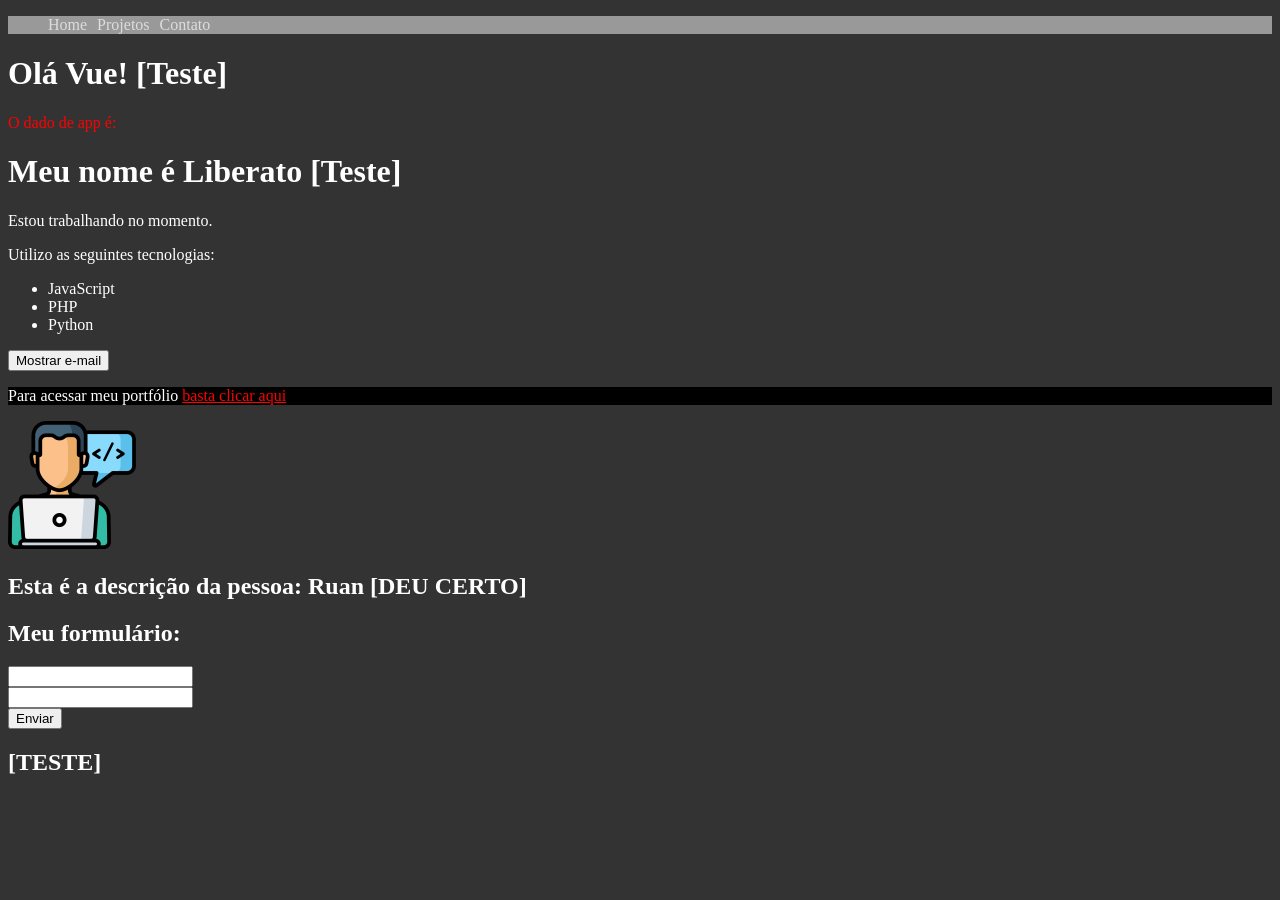
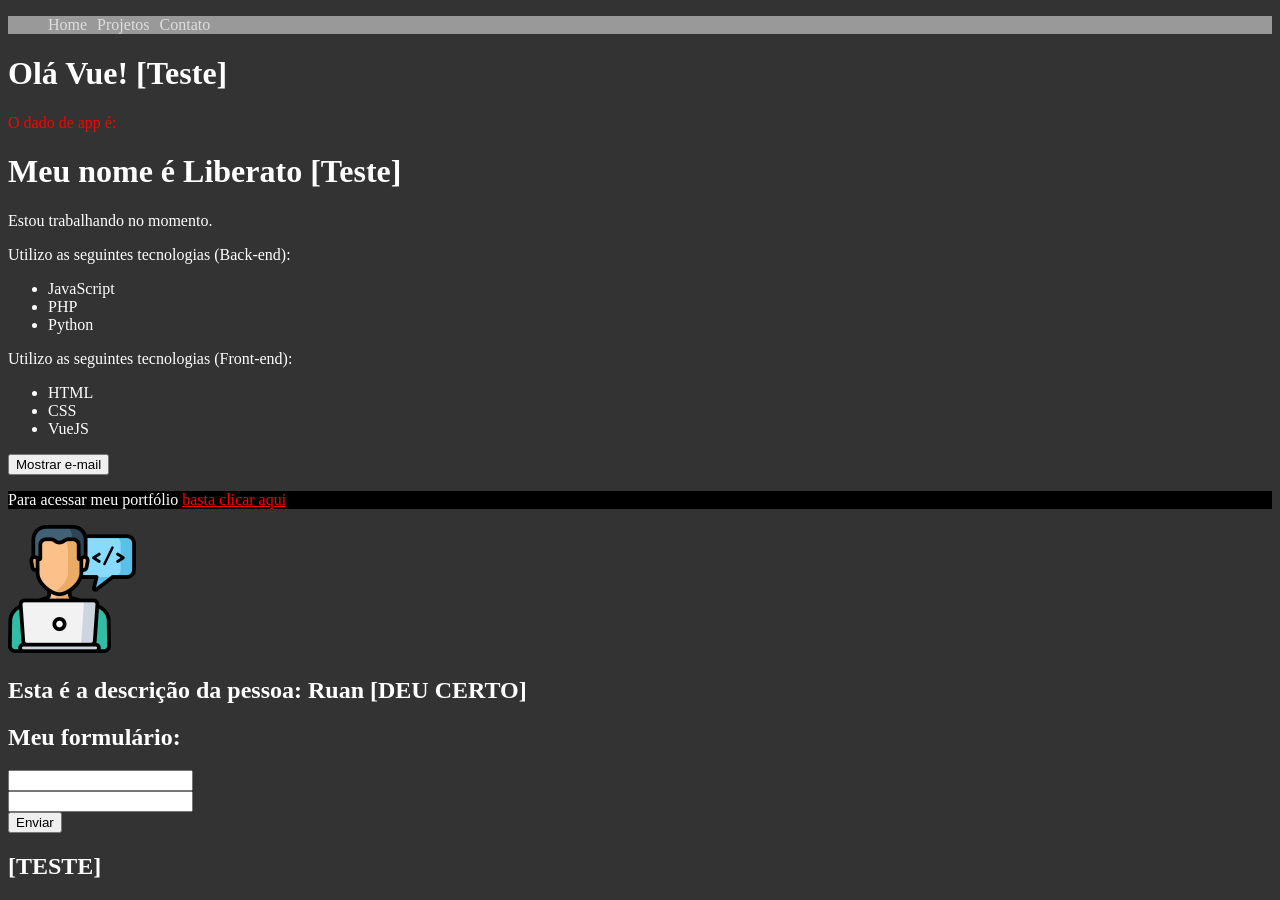
Before and after one commit to euliberato/aprendendo_vuejs, a Vue app: page / in a window 1280 px wide. Before the commit the page ends 800 px from the top, so only its background shows below. Built offline with nearby package versions, Linux system fonts and the light colour scheme.

Commit message:
Aprendendo a renderizar vetores e listas com objetos

```diff
--- a/src/components/Info.vue
+++ b/src/components/Info.vue
@@ -1,11 +1,15 @@
 <template>
   <p v-if="esta_trabalhando">Estou trabalhando no momento.</p>
   <p v-else>Estou em busca de novas oportunidades!</p>
-  <p>Utilizo as seguintes tecnologias:</p>
+  <p>Utilizo as seguintes tecnologias (Back-end):</p>
   <ul>
-    <li>JavaScript</li>
-    <li>PHP</li>
-    <li>Python</li>
+    <li v-for="(techonology, index) in backend_technologies" v-bind:key="index">{{ techonology }}</li>
+  </ul>
+  <p>Utilizo as seguintes tecnologias (Front-end):</p>
+  <ul>
+    <li v-for="technology in frontend_technologies" :key="technology.id">
+      {{ technology.language }}
+    </li>
   </ul>
   <div>
     <button @click="showEmail">{{ textoBotao }}</button>
@@ -26,7 +30,13 @@ export default {
             mostrar_email: false,
             email: "ruanlib@gmail.com",
             meu_link: "https://google.com",
-            textoBotao: "Mostrar e-mail"
+            textoBotao: "Mostrar e-mail",
+            backend_technologies: ["JavaScript", "PHP", "Python"],
+            frontend_technologies: [
+              {id: 1, language: 'HTML'},
+              {id: 2, language: 'CSS'},
+              {id: 1, language: 'VueJS'}
+            ]
         };
     },
     components: { Picture },
```
